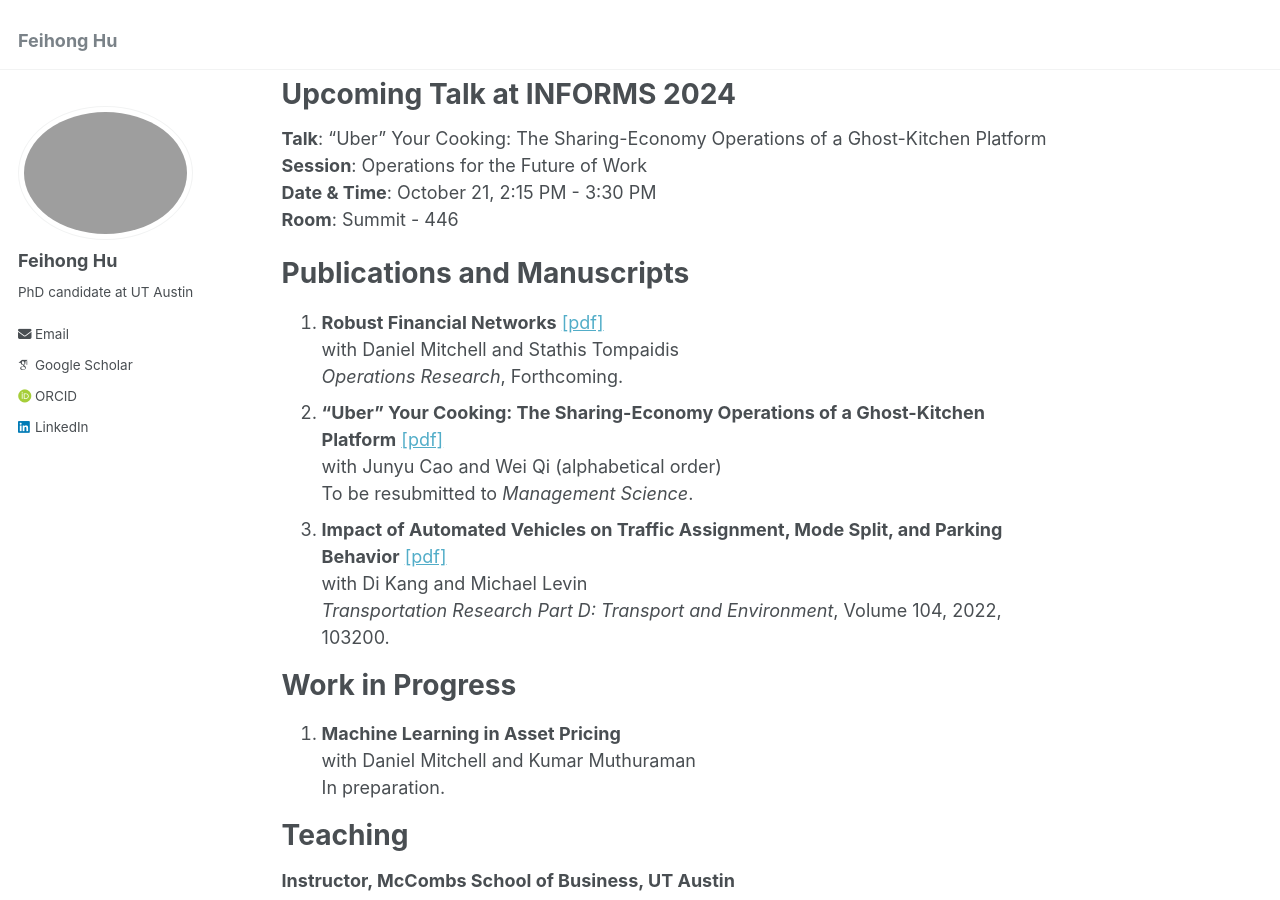
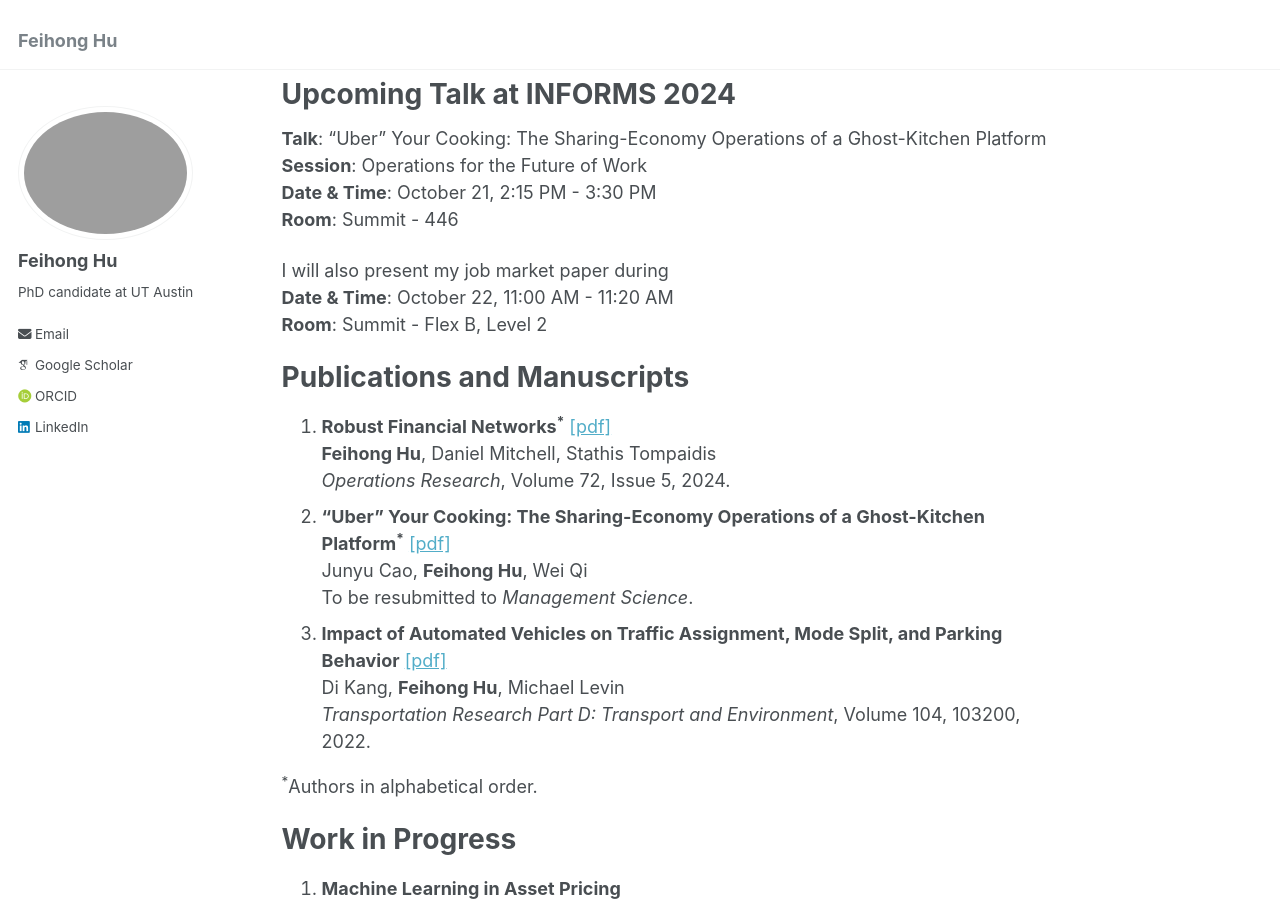
Before and after one commit to feihonghu/feihonghu.github.io, a Jekyll site: the page built from _pages/about.md, in a window 1280 px wide and 900 px high, scrolled down 256 px. Built offline with Jekyll 4.4.1, drawn with Linux system fonts in a browser that asks for light colours; some web fonts are replaced.

Commit message:
Update about.md

```diff
--- a/_pages/about.md
+++ b/_pages/about.md
@@ -16,17 +16,23 @@ Upcoming Talk at INFORMS 2024
 **Date & Time**: October 21, 2:15 PM - 3:30 PM<br/>
 **Room**: Summit - 446<br/>
 
+I will also present my job market paper during<br/>
+**Date & Time**: October 22, 11:00 AM - 11:20 AM<br/>
+**Room**: Summit - Flex B, Level 2<br/>
+
 Publications and Manuscripts
 ======
-1. **Robust Financial Networks** [[pdf]](https://pubsonline.informs.org/doi/10.1287/opre.2022.0272)<br/>
-   with Daniel Mitchell and Stathis Tompaidis<br/>
-   _Operations Research_, Forthcoming.
-2. **“Uber” Your Cooking: The Sharing-Economy Operations of a Ghost-Kitchen Platform** [[pdf]](https://papers.ssrn.com/sol3/papers.cfm?abstract_id=4494858)<br/>
-   with Junyu Cao and Wei Qi (alphabetical order)<br/>
+1. **Robust Financial Networks<sup>*</sup>** [[pdf]](https://pubsonline.informs.org/doi/10.1287/opre.2022.0272)<br/>
+   **Feihong Hu**, Daniel Mitchell, Stathis Tompaidis<br/>
+   _Operations Research_, Volume 72, Issue 5, 2024.
+2. **“Uber” Your Cooking: The Sharing-Economy Operations of a Ghost-Kitchen Platform<sup>*</sup>** [[pdf]](https://papers.ssrn.com/sol3/papers.cfm?abstract_id=4494858)<br/>
+   Junyu Cao, **Feihong Hu**, Wei Qi<br/>
    To be resubmitted to _Management Science_.
 3. **Impact of Automated Vehicles on Traffic Assignment, Mode Split, and Parking Behavior** [[pdf]](https://www.sciencedirect.com/science/article/abs/pii/S136192092200030X)<br/>
-   with Di Kang and Michael Levin<br/>
-   _Transportation Research Part D: Transport and Environment_, Volume 104, 2022, 103200.<br/>
+   Di Kang, **Feihong Hu**, Michael Levin<br/>
+   _Transportation Research Part D: Transport and Environment_, Volume 104, 103200, 2022.<br/>
+
+<sup>*</sup>Authors in alphabetical order.<br/>
 
 Work in Progress
 ======
```
